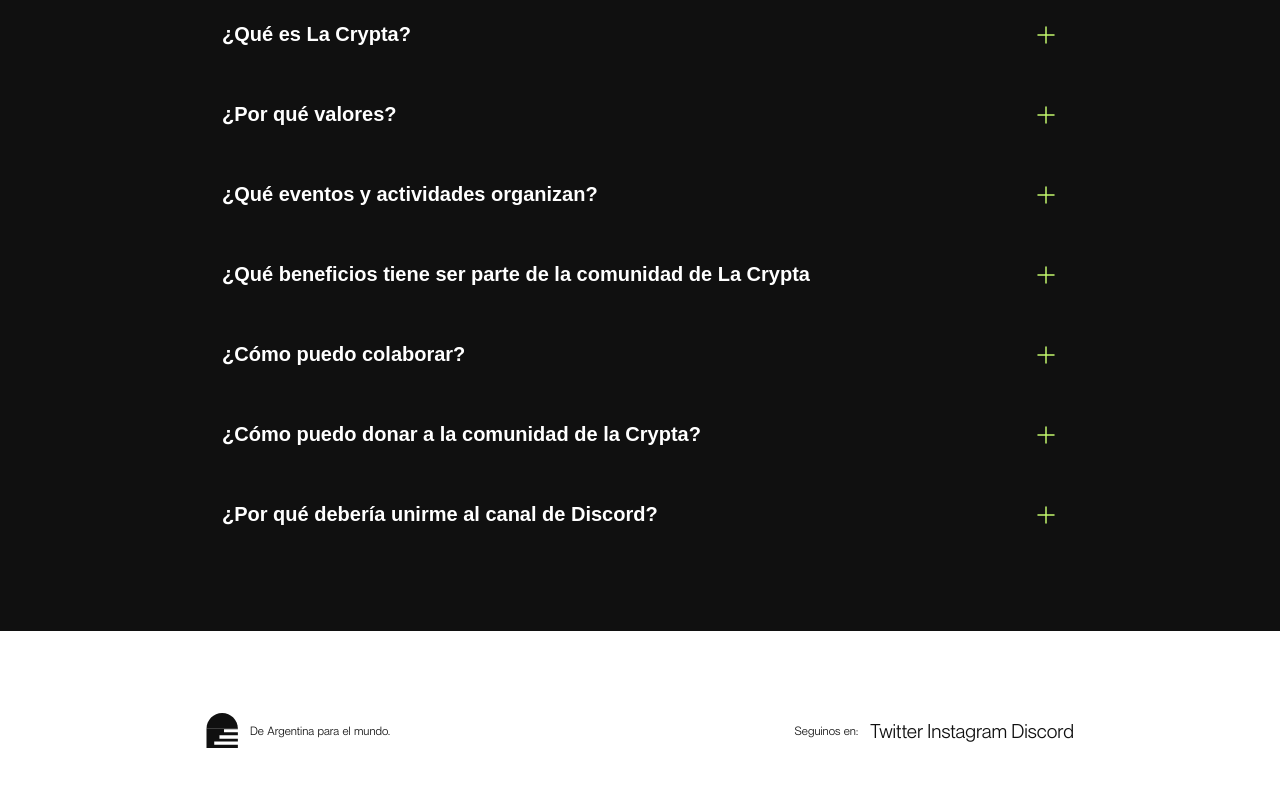
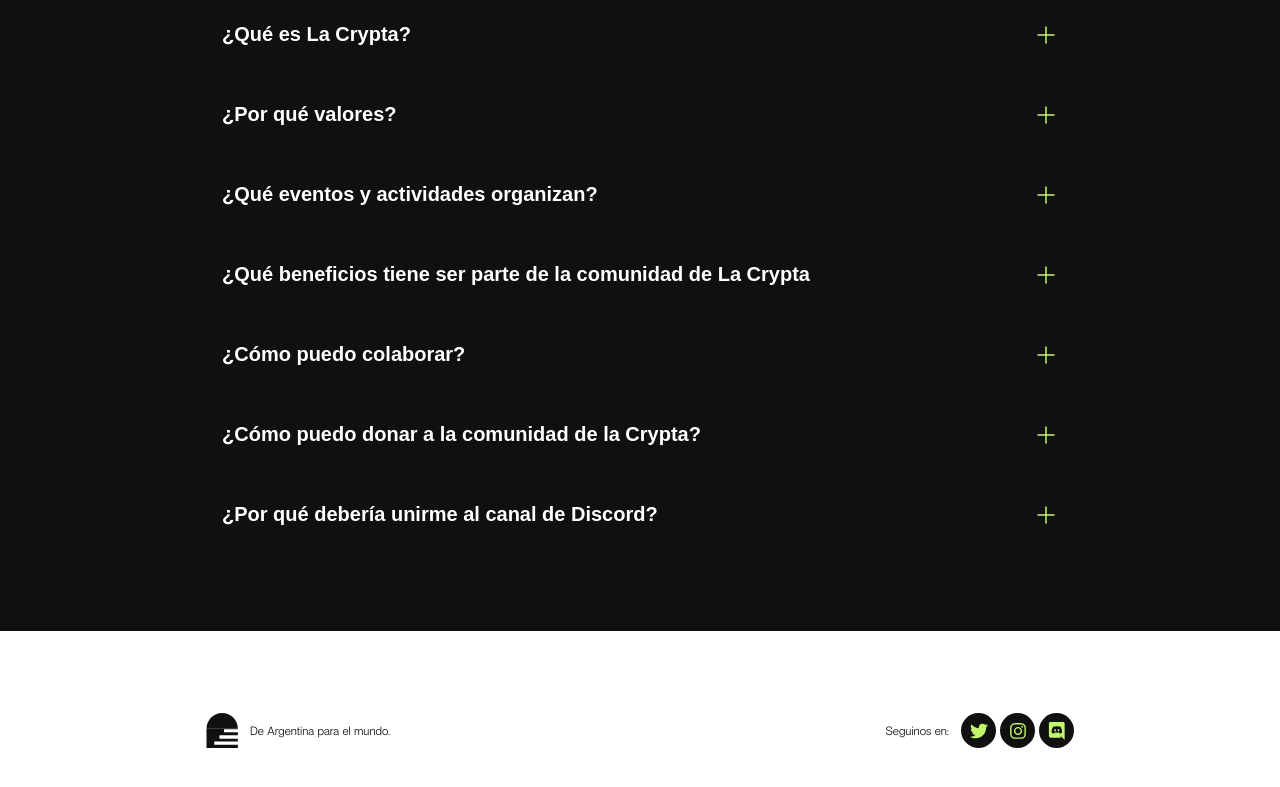
Before and after one commit to lacrypta/labs-website, a Next.js app: page / in a window 1280 px wide. Shown: the part 4481-5268 px from the top of the page. Built offline with nearby package versions, Linux system fonts and the light colour scheme; a web font is replaced by a local one.

Commit message:
fix(component): integrated social media links on Footer

```diff
--- a/src/components/Layout/Footer/index.tsx
+++ b/src/components/Layout/Footer/index.tsx
@@ -1,7 +1,11 @@
 'use client'
+
+import Link from 'next/link'
 
 import Container from '../Container'
 import Logo from '@/components/Logo'
+import { Icon } from '@/components/UI'
+import { Twitter, Discord, Instagram } from '@/components/Icons'
 
 import { Footer } from './style'
 
@@ -16,9 +20,30 @@ export default function Component() {
         <div>
           <p>Seguinos en:</p>
           <ul>
-            <li>Twitter</li>
-            <li>Instagram</li>
-            <li>Discord</li>
+            <li>
+              <Link href="https://twitter.com/LaCryptaOk" target="_blank">
+                <Icon>
+                  <Twitter />
+                </Icon>
+              </Link>
+            </li>
+            <li>
+              <Link
+                href="https://www.instagram.com/lacryptaok/"
+                target="_blank"
+              >
+                <Icon>
+                  <Instagram />
+                </Icon>
+              </Link>
+            </li>
+            <li>
+              <Link href="https://discord.gg/QESv76truh" target="_blank">
+                <Icon>
+                  <Discord />
+                </Icon>
+              </Link>
+            </li>
           </ul>
         </div>
       </Container>
--- a/src/components/Layout/Footer/style.tsx
+++ b/src/components/Layout/Footer/style.tsx
@@ -37,6 +37,19 @@ export const Footer = styled.div`
       ul {
         display: flex;
         gap: 4px;
+
+        li {
+          a {
+            display: flex;
+            align-items: center;
+            justify-content: center;
+            width: 35px;
+            height: 35px;
+
+            background-color: ${theme.colors.black};
+            border-radius: 50px;
+          }
+        }
       }
     }
   }
```
